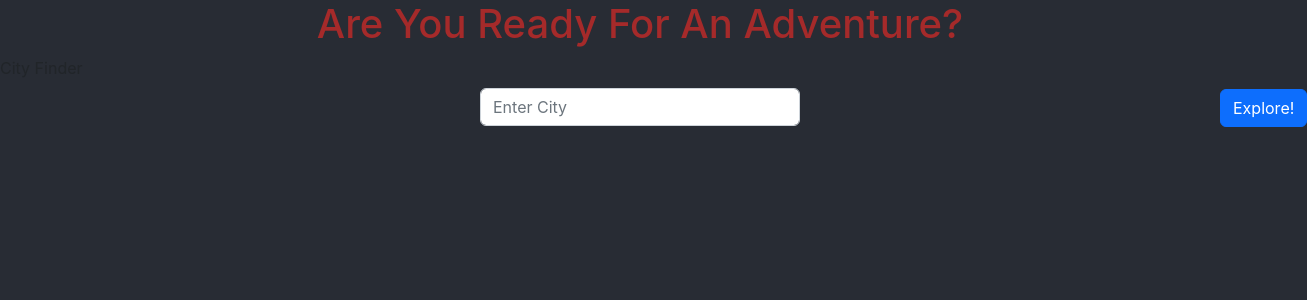
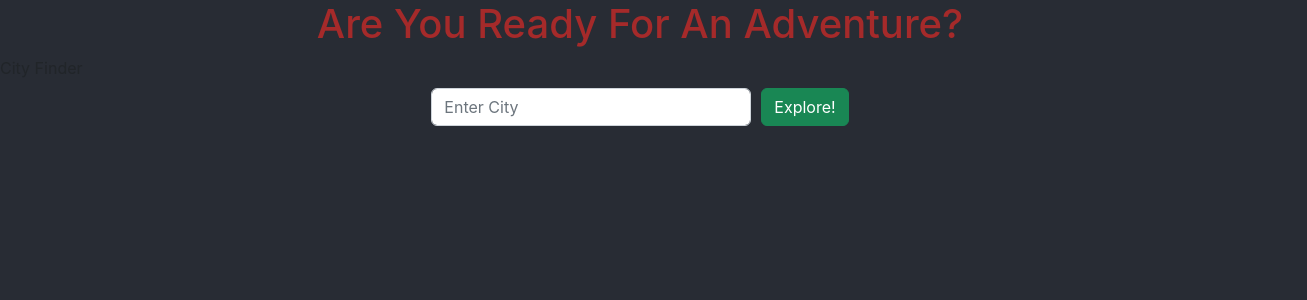
Before and after one commit to AndrewVreeland/city-explorer, a React (Create React App) app: page / in a window 1280 px wide. Shown: the top 300 px of the page, 1307 px wide, since content can reach past the window. Built offline with nearby package versions, Linux system fonts and the light colour scheme.

Commit message:
updated button

```diff
--- a/src/CityExplorerForm.js
+++ b/src/CityExplorerForm.js
@@ -10,11 +10,13 @@ class CityExplorerForm extends React.Component{
     <Form onSubmit={this.props.getCityData} >
       <Form.Group className="mb-3" controlId="formBasicEmail">
         <Form.Label>City Finder</Form.Label>
+        <Form.Group id='enterCityContainer'>
         <Form.Control id='textInput' type="text" onChange={this.props.handleCityInput} placeholder="Enter City" />
-      </Form.Group>
-      <Button variant="primary" type="submit">
+      <Button id='cityExplorerButton' variant="success" type="submit">
         Explore!
       </Button>
+      </Form.Group>
+      </Form.Group>
     </Form>
     </div>
 
--- a/src/index.css
+++ b/src/index.css
@@ -37,8 +37,6 @@ img{
 }
 
 #textInput{
-  margin-left: auto !important;
-  margin-right: auto !important;
   width: 25%;
 }
 
@@ -46,13 +44,10 @@ img{
   display: flex;
   justify-content: center;
 }
-button{
-  margin-left: 1220px !important;
-  margin-top: -95px !important;
+#enterCityContainer{
+  display: flex;
+  justify-content: center;
 }
-lat{
-  padding-left: 10px !important;
+#cityExplorerButton{
+  margin-left: 10px;
 }
-lon{
-
-}
```
